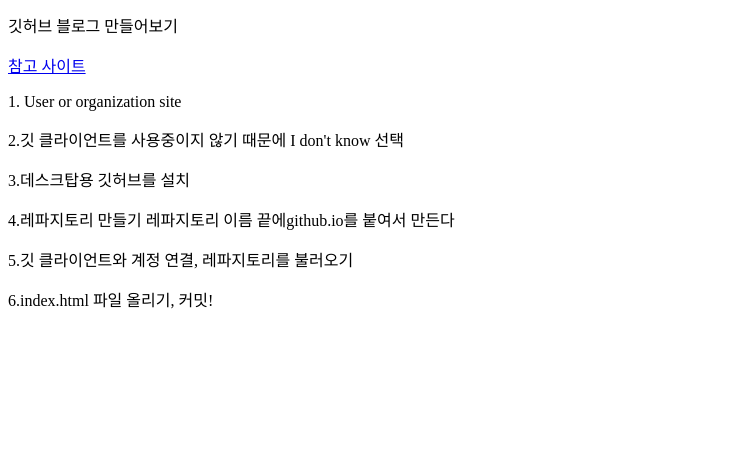
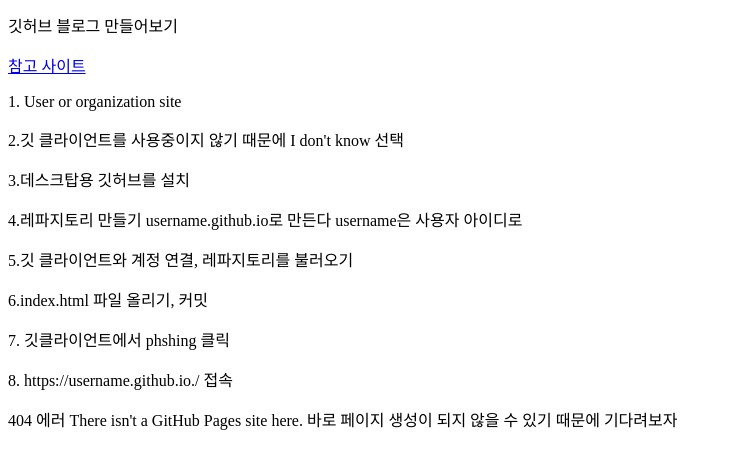
Before and after one commit to TaeHeeHyeung/taehee.github.io, a plain HTML site: page docs/index.html in a window 1280 px wide. Shown: the part 101-570 px from the top of the page, without its empty margins (0-732 px from the left). Drawn offline with Linux system fonts and the light colour scheme.

Commit message:
독스 폴더 추가

```diff
--- a/index.html
+++ b/docs/index.html
@@ -9,8 +9,16 @@
 <p>1. User or organization site</p>
 <p>2.깃 클라이언트를 사용중이지 않기 때문에 I don't know 선택</p>
 <p>3.데스크탑용 깃허브를 설치</p>
-<p>4.레파지토리 만들기 레파지토리 이름 끝에github.io를 붙여서 만든다 </p>
+<p>4.레파지토리 만들기 username.github.io로 만든다 username은 사용자 아이디로 </p>
 <p>5.깃 클라이언트와 계정 연결, 레파지토리를 불러오기 </p>
-<p>6.index.html 파일 올리기, 커밋! </p>
+<p>6.index.html 파일 올리기, 커밋 </p>
+<p>7. 깃클라이언트에서 phshing 클릭</p>
+<p>8. https://username.github.io./ 접속</p>
+
+<p>404 에러
+  There isn't a GitHub Pages site here.
+바로 페이지 생성이 되지 않을 수 있기 때문에 기다려보자</p>
+
+
 </body>
 </html>
```
